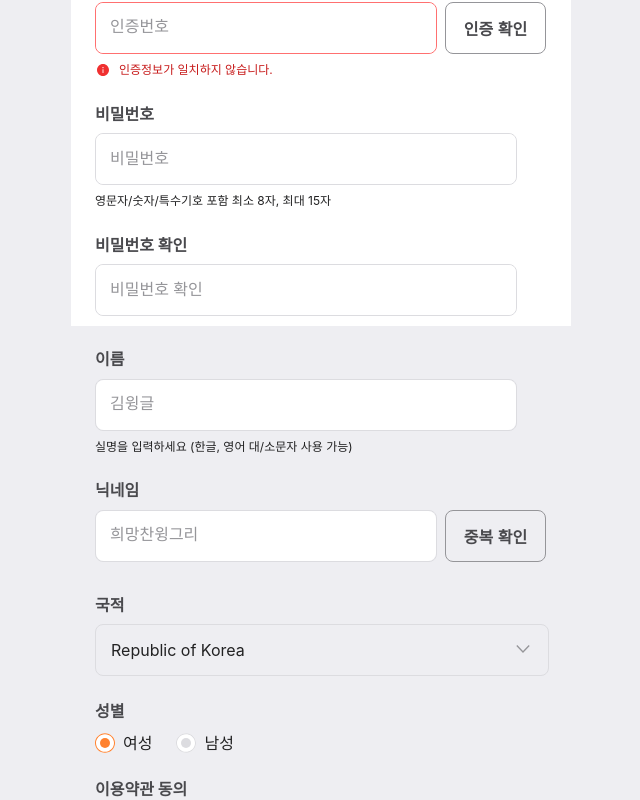
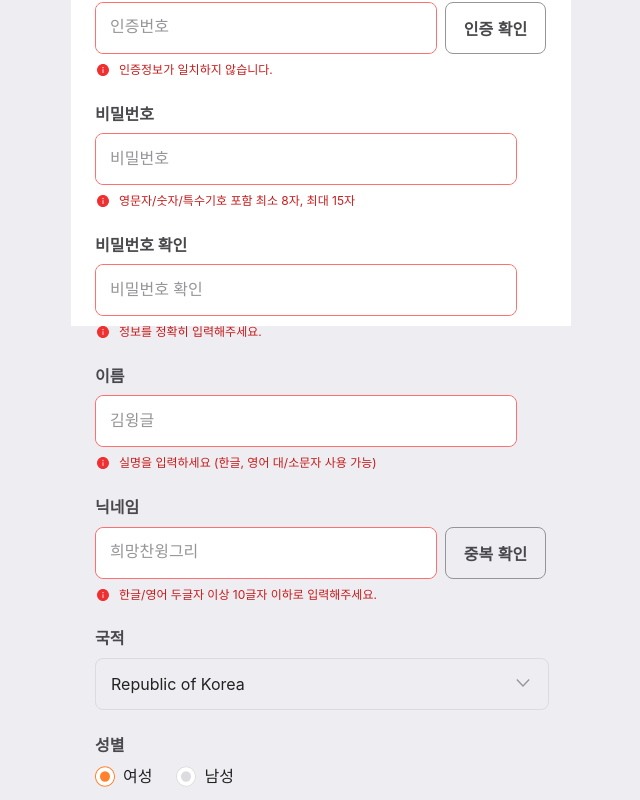
Before and after one commit to Wingle-SMWU/Wingle-Frontend, a Next.js app: page /auth/signup in a window 1280 px wide. Shown: the part 474-1274 px from the top of the page, without its empty margins (319-959 px from the left). Built offline with nearby package versions, Linux system fonts and the light colour scheme.

Commit message:
#35 - feat: 닉네임 요청 관련 기능 구현
API 구현 후, 리액트쿼리로 mutate, 시도 시 check는 true, 응답 성공-verify true, 중복-false

```diff
--- a/src/api/auth/emailAPI.ts
+++ b/src/api/auth/emailAPI.ts
@@ -1,4 +1,3 @@
-import axios from "axios";
 import instance from "../axiosModul";
 
 interface EmailAuthResponse {
@@ -10,8 +9,8 @@ interface EmailAuthResponse {
 }
 
 interface EmailCertificationRequest {
-  certificationKey: string;
-  certificationCode: string;
+  email: string;
+  emailCertification: string;
 }
 
 interface EmailCertificationResponse {
@@ -22,17 +21,23 @@ interface EmailCertificationResponse {
   };
 }
 
-export const sendEmailAuth = async (email: string): Promise<string> => {
-  const response = await instance.post<EmailAuthResponse>("/auth/email", { email });
-  return response.data.data.certificationKey || "";
+export const sendEmailAuth = async (email: string): Promise<EmailAuthResponse> => {
+  const response = await instance.post<EmailAuthResponse>("/auth/email", { email: email });
+  return response.data;
 };
 
-export const verifyEmailCertification = async (
-  data: EmailCertificationRequest
-): Promise<boolean> => {
-  const response = await instance.post<EmailCertificationResponse>(
-    "/auth/email/certification",
-    data
-  );
+export const verifyEmailCertification = async ({
+  email,
+  emailCertification,
+}: EmailCertificationRequest): Promise<boolean> => {
+  const response = await instance.post<EmailCertificationResponse>("/auth/email/certification", {
+    certificationKey: email,
+    certificationCode: emailCertification,
+  });
   return response.data.data.available || false;
 };
+
+export const checkNicknameAvailable = async (nickname: string): Promise<EmailAuthResponse> => {
+  const response = await instance.post<EmailAuthResponse>("/auth/nickname", { nickname: nickname });
+  return response.data;
+};
--- a/src/components/authpage/signup/signUpInput.tsx
+++ b/src/components/authpage/signup/signUpInput.tsx
@@ -5,7 +5,11 @@ import styled from "styled-components";
 import { signUpFormDataAtom } from "@/src/atoms/auth/signUpAtoms";
 import { useSetRecoilState } from "recoil";
 import { useMutation } from "react-query";
-import { sendEmailAuth, verifyEmailCertification } from "@/src/api/auth/emailAPI";
+import {
+  sendEmailAuth,
+  verifyEmailCertification,
+  checkNicknameAvailable,
+} from "@/src/api/auth/emailAPI";
 
 interface StyledInputProps {
   small: boolean;
@@ -34,13 +38,15 @@ export default function InputBox() {
   });
   const { email, emailCertification, password, passwordCheck, name, nickname } = inputData;
   const setSignUpFormData = useSetRecoilState(signUpFormDataAtom);
+  const [isErrorEmailCertify, setErrorEmailCertify] = useState(true);
+  const [isErrorPassword, setErrorPassword] = useState(true);
+  const [isErrorPasswordCheck, setErrorPasswordCheck] = useState(true);
+  const [isErrorName, setErrorName] = useState(true);
+  const [isErrorNickName, setErrorNickName] = useState(true);
 
-  const [isErrorEmailCertify, setErrorEmailCertify] = useState(true);
-  const [isVerifiedEmailCertify, setVerifiedEmailCertify] = useState(false);
-  const [isErrorPassword, setErrorPassword] = useState(false);
-  const [isErrorPasswordCheck, setErrorPasswordCheck] = useState(false);
-  const [isErrorName, setErrorName] = useState(false);
-  const [isErrorNickName, setErrorNickName] = useState(false);
+  const [isCheckedNickname, setCheckedNickname] = useState(false);
+  const [isVerifiedNickname, setVerifiedNickname] = useState(false);
+  const [isemailCertification, setVerifiedNickName] = useState(false);
 
   const handleInputData = useCallback(
     (e: React.ChangeEvent<HTMLInputElement>) => {
@@ -150,6 +156,19 @@ export default function InputBox() {
       setErrorNickName(false);
     }
   }, []);
+
+  const { mutate: CheckNickname } = useMutation(() => checkNicknameAvailable(nickname), {
+    onSuccess: (res) => {
+      console.log(res);
+      setCheckedNickname(true);
+      setVerifiedNickname(true);
+    },
+    onError: (error) => {
+      setCheckedNickname(true);
+      setVerifiedNickname(false);
+      throw error;
+    },
+  });
 
   return (
     <>
@@ -292,18 +311,33 @@ export default function InputBox() {
               onChange={(e) => {
                 handleInputData(e);
                 handleErrorNickName(e);
+                setVerifiedNickname(false);
+                setCheckedNickname(false);
               }}
             />
           </S.InputField>
           <S.ButtonWrapper small={true} error={false}>
-            <S.Button onClick={handleInputDataToAtom}>중복 확인</S.Button>
+            <S.Button
+              onClick={() => {
+                CheckNickname();
+              }}
+            >
+              중복 확인
+            </S.Button>
           </S.ButtonWrapper>
         </S.Content>
         <ErrorMent
           error={isErrorNickName}
-          errorMent="한글/영어 두글자 이상 10글자 이하 "
+          errorMent="한글/영어 두글자 이상 10글자 이하로 입력해주세요."
           ment="  "
         />
+        {isCheckedNickname ? (
+          <ErrorMent
+            error={!isVerifiedNickname}
+            errorMent="이미 사용중인 닉네임입니다."
+            ment="사용가능한 닉네임입니다."
+          />
+        ) : null}
       </S.ContentWrapper>
     </>
   );
```
